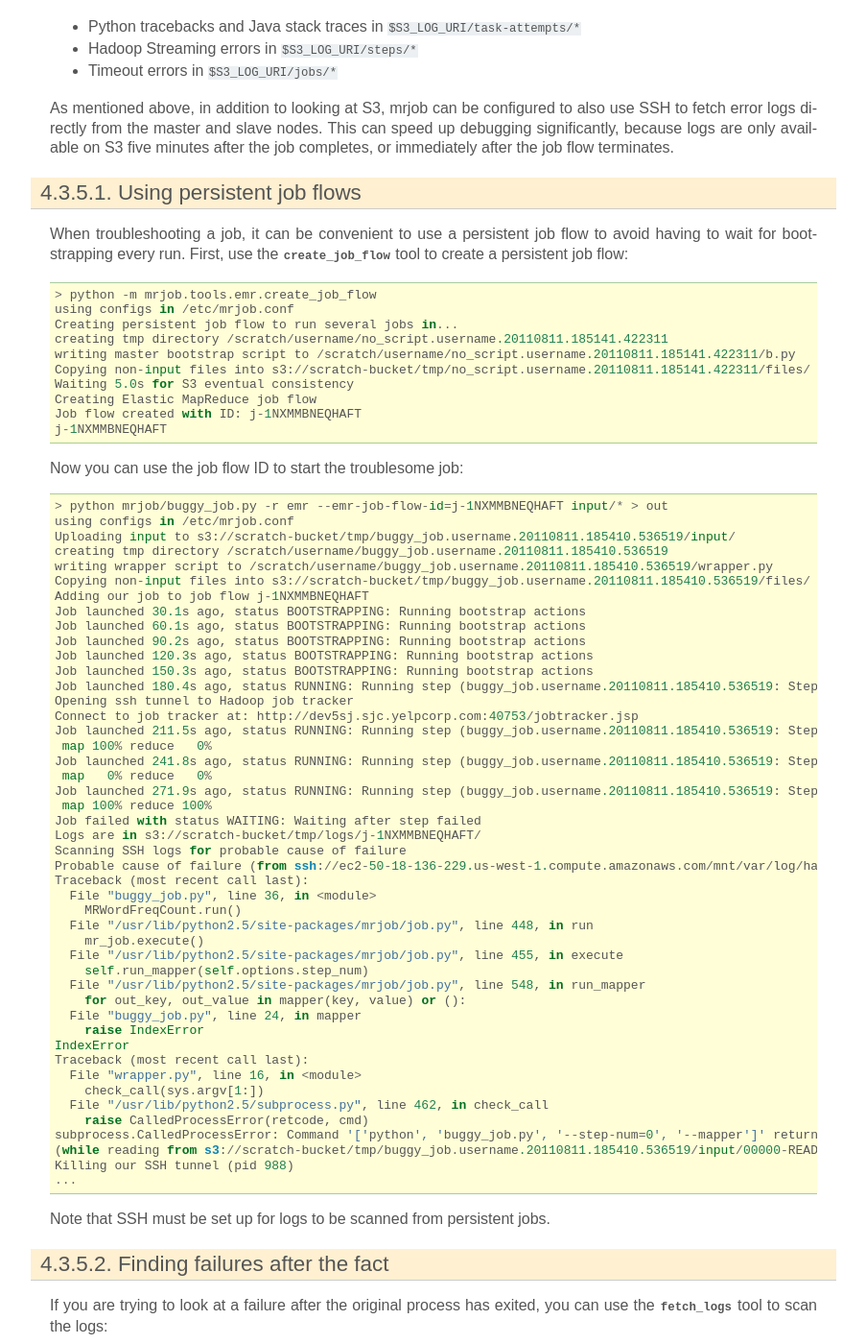
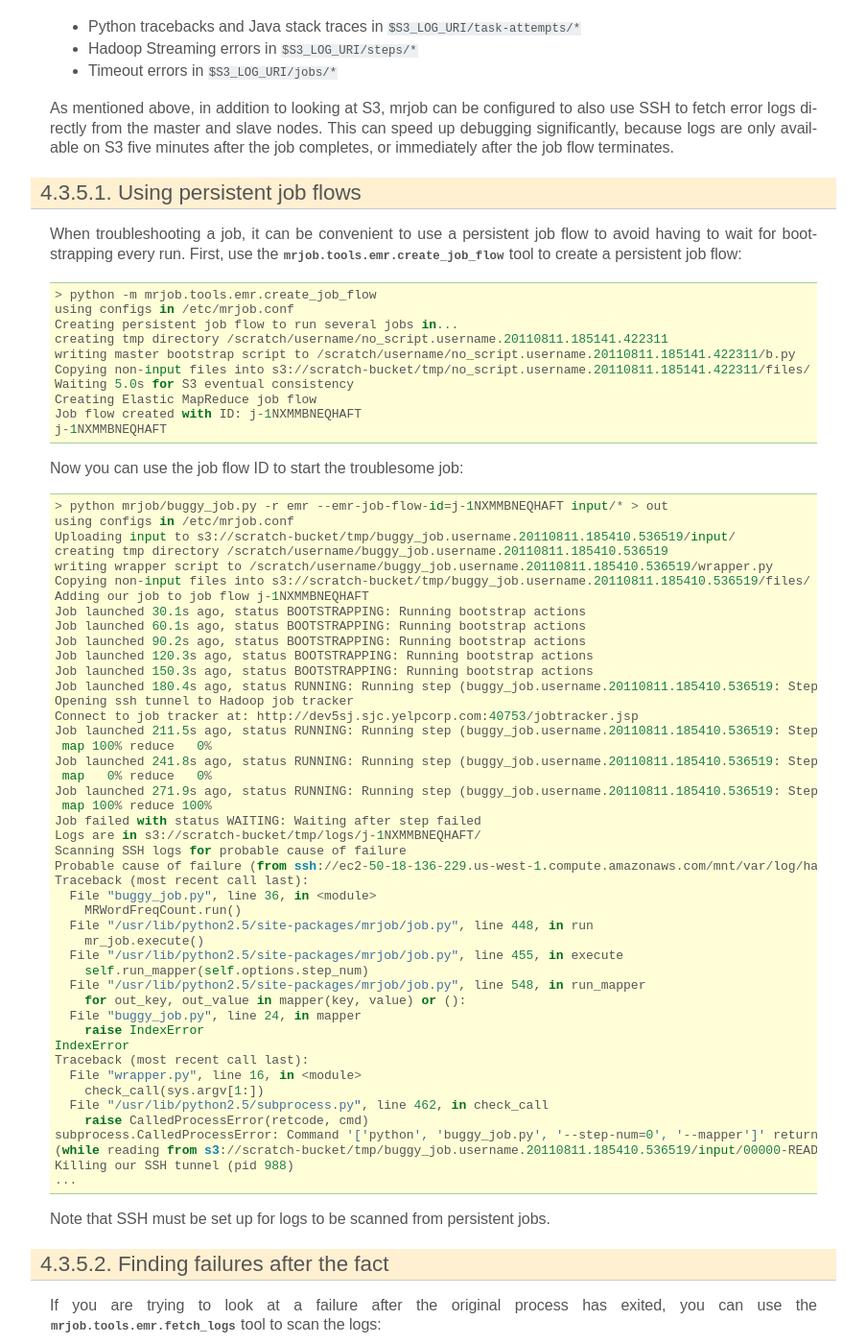
Before and after one commit to Yelp/mrjob, a Sphinx documentation site: the page built from docs/runners-emr.rst, in a window 1280 px wide and 1400 px high, scrolled down 2048 px. Shown: the whole window at 96% size, without its empty margins (198-1101 px from the left). Built offline with Sphinx 7.4.7, drawn with Linux system fonts in a browser that asks for light colours.

Commit message:
Fixed some doc references

```diff
--- a/docs/runners-emr.rst
+++ b/docs/runners-emr.rst
@@ -79,7 +79,7 @@ Using persistent job flows
 
 When troubleshooting a job, it can be convenient to use a persistent job flow
 to avoid having to wait for bootstrapping every run. First, use the
-:py:mod:`create_job_flow` tool to create a persistent job flow::
+:py:mod:`mrjob.tools.emr.create_job_flow` tool to create a persistent job flow::
 
     > python -m mrjob.tools.emr.create_job_flow
     using configs in /etc/mrjob.conf
@@ -147,7 +147,7 @@ Finding failures after the fact
 ^^^^^^^^^^^^^^^^^^^^^^^^^^^^^^^
 
 If you are trying to look at a failure after the original process has exited,
-you can use the :py:mod:`fetch_logs` tool to scan the logs::
+you can use the :py:mod:`mrjob.tools.emr.fetch_logs` tool to scan the logs::
 
     > python -m mrjob.tools.emr.fetch_logs --find-failure j-1NXMMBNEQHAFT                                 (docs_recipes_14⚡)
     using configs in /etc/mrjob.conf
```
